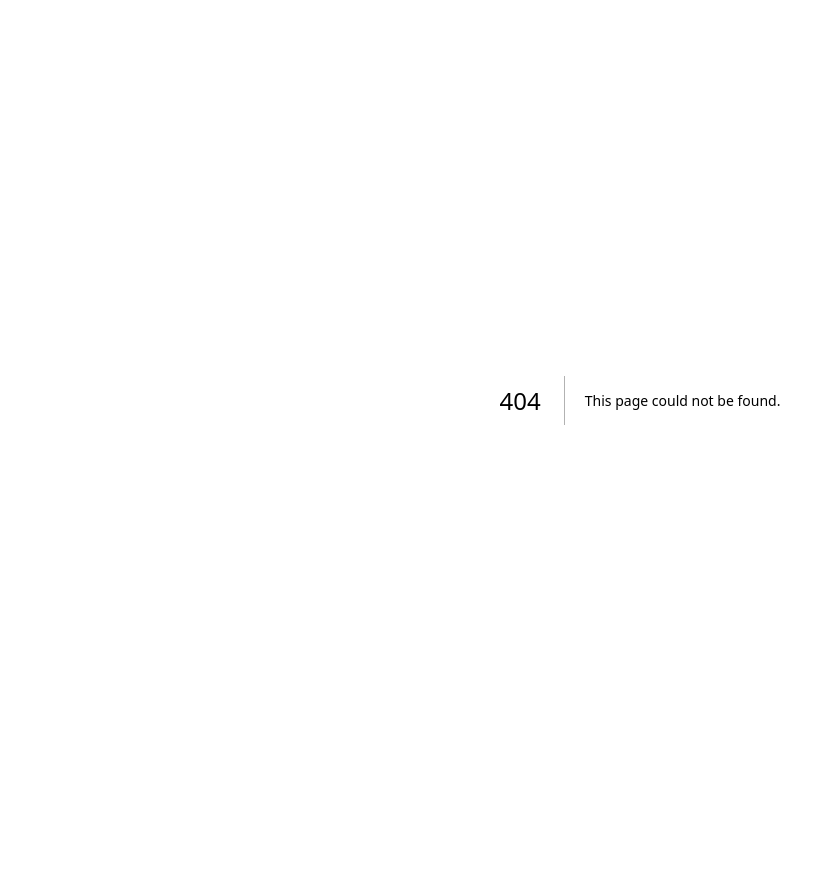
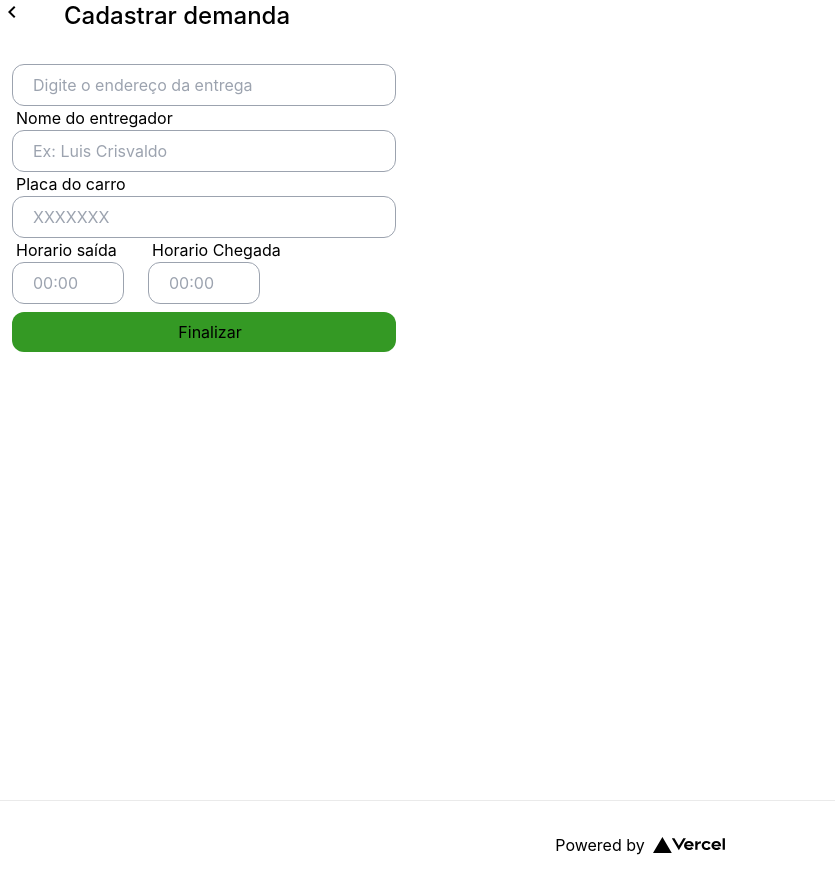
Before and after one commit to strawnico/AbreAi, a Next.js app: page /demandas/cadastro in a window 1280 px wide. Before the commit this address had no page. Shown: the whole page, without its empty margins (0-835 px from the left). Before the commit the page ends 800 px from the top, so only its background shows below. Built offline with nearby package versions, Linux system fonts and the light colour scheme.

Commit message:
add firebase

```diff
--- a/package.json
+++ b/package.json
@@ -9,8 +9,14 @@
     "lint": "next lint"
   },
   "dependencies": {
+    "firebase": "^9.13.0",
     "next": "13.0.6",
     "react": "18.2.0",
     "react-dom": "18.2.0"
+  },
+  "devDependencies": {
+    "autoprefixer": "^10.4.13",
+    "postcss": "^8.4.19",
+    "tailwindcss": "^3.2.4"
   }
 }
--- /dev/null
+++ b/pages/demandas/cadastro.js
@@ -0,0 +1,110 @@
+import Head from "next/head";
+import Image from "next/image";
+import styles from "../../styles/Home.module.css";
+import { db } from "../../utils/firebase.js";
+import { collection, addDoc } from "firebase/firestore";
+import { useState } from "react";
+
+export default function Home() {
+  const [placa, setPlaca] = useState("");
+  const [endereco, setEndereco] = useState("");
+  const [entregador, setEntregador] = useState("");
+  const [saida, setSaida] = useState("");
+  const [chegada, setChegada] = useState("");
+
+  const addDemand = async () => {
+    if (placa.length < 7) {
+      alert("A placa precisa ter no mínimo 7 caracteres.");
+      return;
+    }
+    try {
+      const docRef = await addDoc(collection(db, "demandas"), {
+        plate: placa.toUpperCase(),
+        adress: endereco,
+        name: entregador,
+        exit: saida,
+        arrive: chegada,
+
+      });
+    } catch (error) {
+      console.error(error);
+    }
+  };
+
+  return (
+    <div className={styles.container}>
+      <Head>
+        <title>AbreAi</title>
+        <meta name="description" content="Generated by create next app" />
+        <link rel="icon" href="/favicon.ico" />
+        <link
+          href="https://fonts.googleapis.com/icon?family=Material+Icons"
+          rel="stylesheet"
+        />
+      </Head>
+
+      <main className={styles.main}>
+        <nav className="flex">
+          <span className="material-icons text-3xl">navigate_before</span>
+          <h1 className=" text-2xl font-medium ml-10">Cadastrar demanda</h1>
+        </nav>
+        <div>
+          <input
+            onChange={(e) => setEndereco(e.target.value)}
+            className="w-4/5 border max-w-sm min-w-max border-gray-400 outline-none hover:border-green-400 rounded-xl mx-3 pl-5 py-2 mt-8"
+            placeholder="Digite o endereço da entrega"
+          ></input>
+          <p className="pl-4">Nome do entregador</p>
+          <input
+            onChange={(e) => setEntregador(e.target.value)}
+            className="w-4/5 max-w-sm min-w-max border border-gray-400 outline-none hover:border-green-400 rounded-xl mx-3 pl-5 py-2"
+            placeholder="Ex: Luis Crisvaldo"
+          ></input>
+          <p className="pl-4">Placa do carro</p>
+          <input
+            onChange={(e) => setPlaca(e.target.value)}
+            className="w-4/5 max-w-sm min-w-max border border-gray-400 outline-none hover:border-green-400 rounded-xl mx-3 pl-5 py-2 uppercase"
+            placeholder="XXXXXXX"
+          ></input>
+          <div className="flex">
+            <div>
+              <p className="pl-4">Horario saída</p>
+              <input
+                onChange={(e) => setSaida(e.target.value)}
+                className=" w-28 border border-gray-400 outline-none hover:border-green-400 rounded-xl mx-3 pl-5 py-2"
+                placeholder="00:00"
+              ></input>
+            </div>
+            <div>
+              <p className="pl-4">Horario Chegada</p>
+              <input
+                onChange={(e) => setChegada(e.target.value)}
+                className=" w-28 border border-gray-400 outline-none hover:border-green-400 rounded-xl mx-3 pl-5 py-2"
+                placeholder="00:00"
+              ></input>
+            </div>
+          </div>
+        </div>
+        <button
+          onClick={() => addDemand()}
+          className="w-4/5 max-w-sm min-w-max bg-[#349924] px-2 rounded-xl mt-2 mx-3 pl-5 py-2"
+        >
+          Finalizar
+        </button>
+      </main>
+
+      <footer className={styles.footer}>
+        <a
+          href="https://vercel.com?utm_source=create-next-app&utm_medium=default-template&utm_campaign=create-next-app"
+          target="_blank"
+          rel="noopener noreferrer"
+        >
+          Powered by{" "}
+          <span className={styles.logo}>
+            <Image src="/vercel.svg" alt="Vercel Logo" width={72} height={16} />
+          </span>
+        </a>
+      </footer>
+    </div>
+  );
+}
--- a/pages/index.js
+++ b/pages/index.js
@@ -1,57 +1,22 @@
-import Head from 'next/head'
-import Image from 'next/image'
-import styles from '../styles/Home.module.css'
+import Head from "next/head";
+import Image from "next/image";
+import styles from "../styles/Home.module.css";
 
 export default function Home() {
   return (
     <div className={styles.container}>
       <Head>
-        <title>Create Next App</title>
+        <title>AbreAi</title>
         <meta name="description" content="Generated by create next app" />
         <link rel="icon" href="/favicon.ico" />
+        <link
+          href="https://fonts.googleapis.com/icon?family=Material+Icons"
+          rel="stylesheet"
+        />
       </Head>
 
       <main className={styles.main}>
-        <h1 className={styles.title}>
-          Welcome to <a href="https://nextjs.org">Next.js!</a>
-        </h1>
-
-        <p className={styles.description}>
-          Get started by editing{' '}
-          <code className={styles.code}>pages/index.js</code>
-        </p>
-
-        <div className={styles.grid}>
-          <a href="https://nextjs.org/docs" className={styles.card}>
-            <h2>Documentation &rarr;</h2>
-            <p>Find in-depth information about Next.js features and API.</p>
-          </a>
-
-          <a href="https://nextjs.org/learn" className={styles.card}>
-            <h2>Learn &rarr;</h2>
-            <p>Learn about Next.js in an interactive course with quizzes!</p>
-          </a>
-
-          <a
-            href="https://github.com/vercel/next.js/tree/canary/examples"
-            className={styles.card}
-          >
-            <h2>Examples &rarr;</h2>
-            <p>Discover and deploy boilerplate example Next.js projects.</p>
-          </a>
-
-          <a
-            href="https://vercel.com/new?utm_source=create-next-app&utm_medium=default-template&utm_campaign=create-next-app"
-            target="_blank"
-            rel="noopener noreferrer"
-            className={styles.card}
-          >
-            <h2>Deploy &rarr;</h2>
-            <p>
-              Instantly deploy your Next.js site to a public URL with Vercel.
-            </p>
-          </a>
-        </div>
+        <h1>oi</h1>
       </main>
 
       <footer className={styles.footer}>
@@ -60,12 +25,12 @@ export default function Home() {
           target="_blank"
           rel="noopener noreferrer"
         >
-          Powered by{' '}
+          Powered by{" "}
           <span className={styles.logo}>
             <Image src="/vercel.svg" alt="Vercel Logo" width={72} height={16} />
           </span>
         </a>
       </footer>
     </div>
-  )
+  );
 }
--- /dev/null
+++ b/postcss.config.js
@@ -0,0 +1,6 @@
+module.exports = {
+  plugins: {
+    tailwindcss: {},
+    autoprefixer: {},
+  },
+}
--- a/styles/Home.module.css
+++ b/styles/Home.module.css
@@ -1,15 +1,10 @@
-.container {
-  padding: 0 2rem;
-}
 
 .main {
   min-height: 100vh;
-  padding: 4rem 0;
   flex: 1;
   display: flex;
   flex-direction: column;
-  justify-content: center;
-  align-items: center;
+
 }
 
 .footer {
--- a/styles/globals.css
+++ b/styles/globals.css
@@ -1,9 +1,14 @@
+@tailwind base;
+@tailwind components;
+@tailwind utilities;
+
 html,
 body {
   padding: 0;
   margin: 0;
   font-family: -apple-system, BlinkMacSystemFont, Segoe UI, Roboto, Oxygen,
     Ubuntu, Cantarell, Fira Sans, Droid Sans, Helvetica Neue, sans-serif;
+    background: white;
 }
 
 a {
@@ -15,7 +20,7 @@ a {
   box-sizing: border-box;
 }
 
-@media (prefers-color-scheme: dark) {
+/* @media (prefers-color-scheme: dark) {
   html {
     color-scheme: dark;
   }
@@ -23,4 +28,4 @@ a {
     color: white;
     background: black;
   }
-}
+} */
--- /dev/null
+++ b/tailwind.config.js
@@ -0,0 +1,11 @@
+/** @type {import('tailwindcss').Config} */
+module.exports = {
+  content: [
+    "./pages/**/*.{js,ts,jsx,tsx}",
+    "./components/**/*.{js,ts,jsx,tsx}",
+  ],
+  theme: {
+    extend: {},
+  },
+  plugins: [],
+}
--- /dev/null
+++ b/utils/firebase.js
@@ -0,0 +1,21 @@
+// Import the functions you need from the SDKs you need
+import { initializeApp } from "firebase/app";
+import { getFirestore } from "firebase/firestore";
+
+const apiKey = process.env.apikeyAbreAi;
+
+const firebaseConfig = {
+  apiKey,
+  authDomain: "sa-abreai.firebaseapp.com",
+  projectId: "sa-abreai",
+  storageBucket: "sa-abreai.appspot.com",
+  messagingSenderId: "44149181576",
+  appId: "1:44149181576:web:a4eb61fbeb469eee16633d",
+  measurementId: "G-PPNHCYN3VF"
+};
+
+// Initialize Firebase
+const app = initializeApp(firebaseConfig);
+const db = getFirestore(app);
+
+export {app, db};
```
Also changed, not shown: pages/demandas/dashboard.js (added), 2 other files (tests, documents, lock files or other folders).
